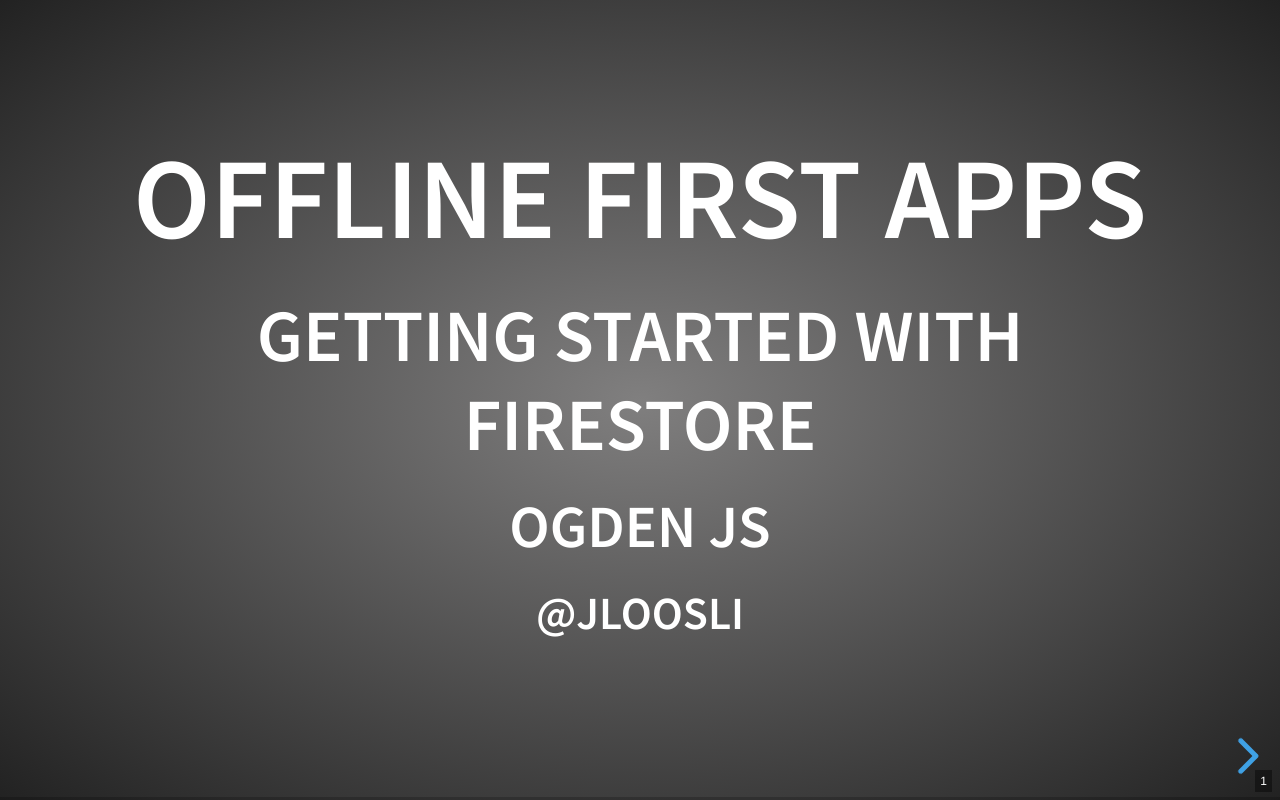
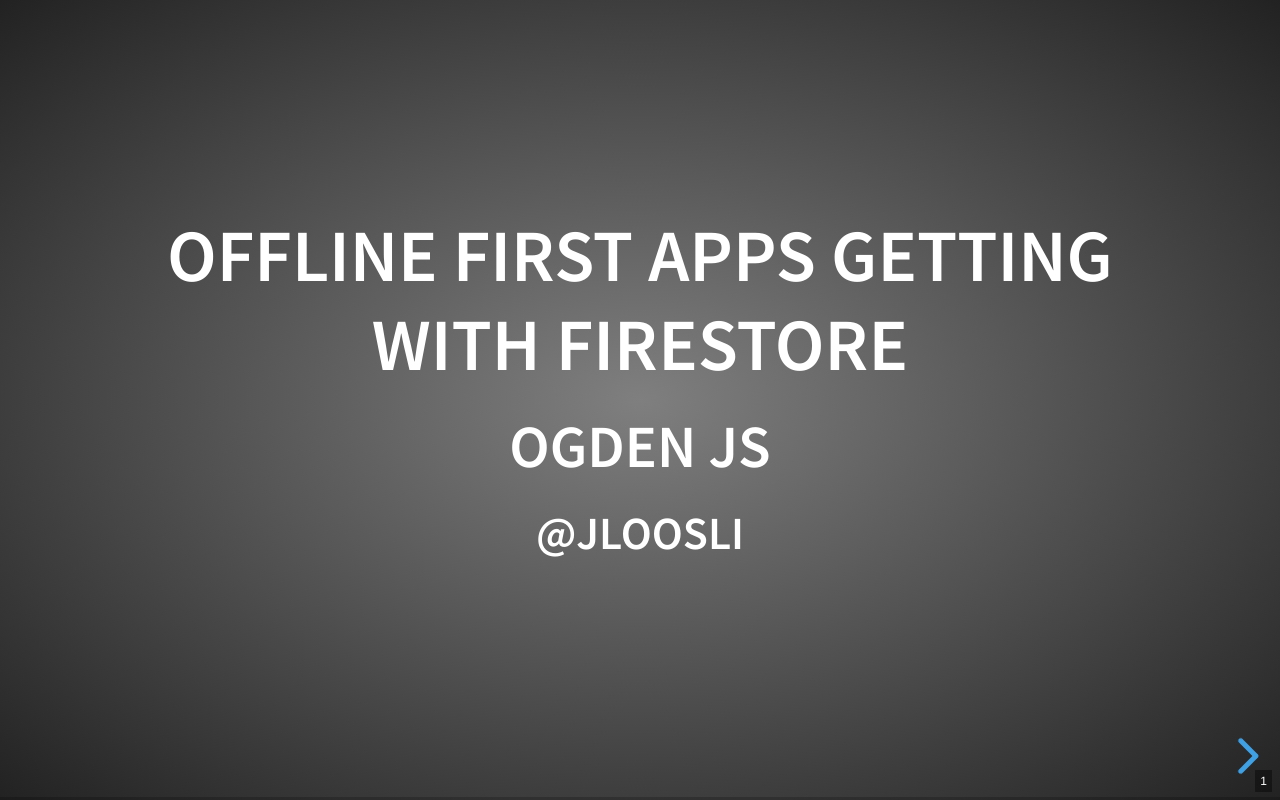
Before and after one commit to jloosli/jloosli.github.io, a website: page presentations/ogdenjs-firebase/index.html in a window 1280 px wide. Drawn offline with Linux system fonts and the light colour scheme.

Commit message:
Updated title

```diff
--- a/presentations/ogdenjs-firebase/index.html
+++ b/presentations/ogdenjs-firebase/index.html
@@ -26,9 +26,7 @@
     <div class="slides">
         <section data-markdown>
         <textarea data-template>
-# Offline First Apps
-
-## Getting started with Firestore
+## Offline First Apps Getting with Firestore
 
 ### Ogden JS
 
```
